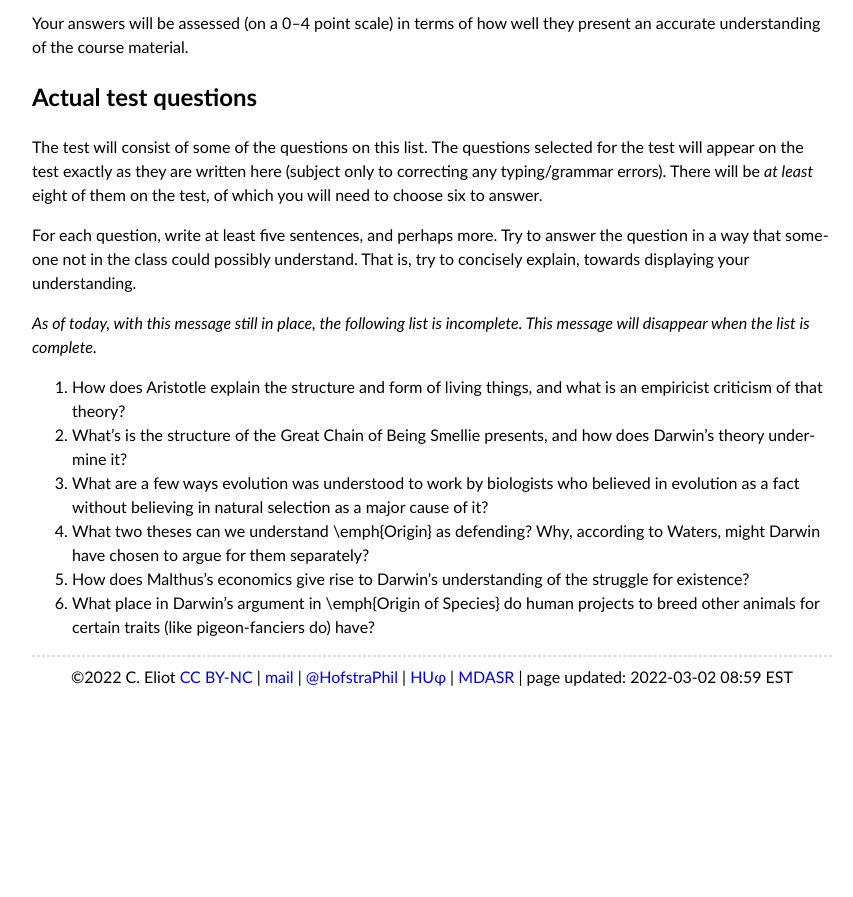
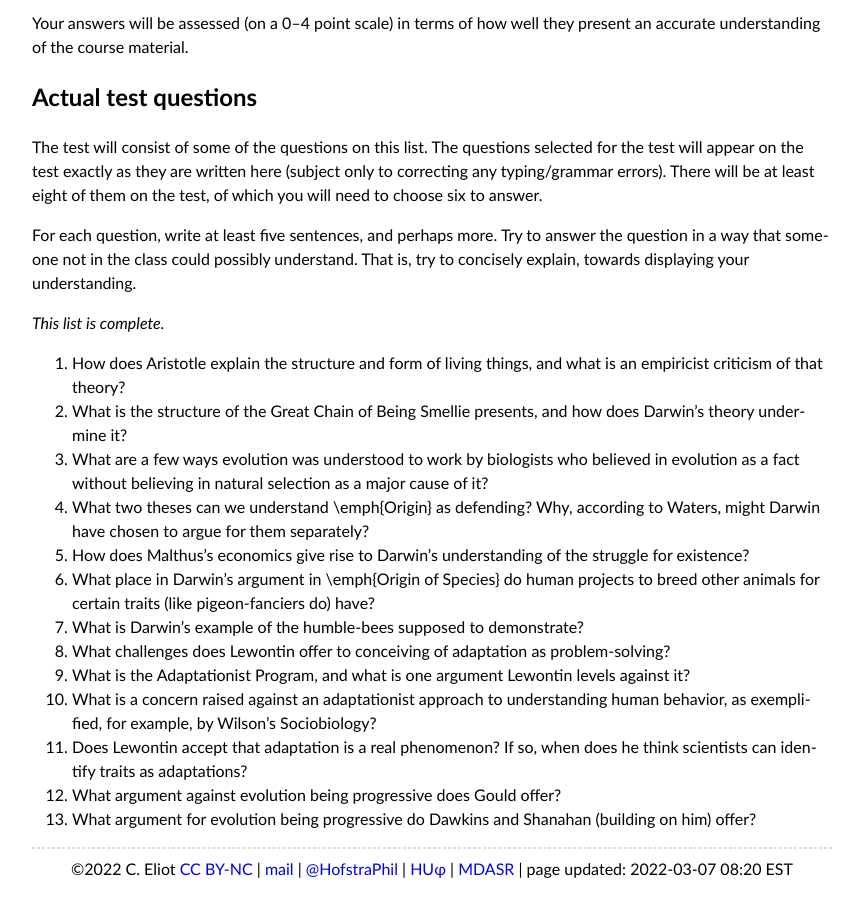
Before and after one commit to chreliot/phi162, a plain HTML site: page notes/first-test-questions/index.html in a window 1280 px wide. Shown: the part 660-1557 px from the top of the page, without its empty margins (208-1061 px from the left). Before the commit the page ends 1365 px from the top, so only its background shows below. Drawn offline with Linux system fonts and the light colour scheme.

Commit message:
rebuilding site on Mon Mar  7 08:32:12 EST 2022

```diff
--- a/notes/first-test-questions/index.html
+++ b/notes/first-test-questions/index.html
@@ -53,16 +53,23 @@
 <h2 id="evaluation">Evaluation</h2>
 <p>Your answers will be assessed (on a 0–4 point scale) in terms of how well they present an accurate understanding of the course material.</p>
 <h2 id="actual-test-questions">Actual test questions</h2>
-<p>The test will consist of some of the questions on this list. The questions selected for the test will appear on the test exactly as they are written here (subject only to correcting any typing/grammar errors). There will be <em>at least</em> eight of them on the test, of which you will need to choose six to answer.</p>
+<p>The test will consist of some of the questions on this list. The questions selected for the test will appear on the test exactly as they are written here (subject only to correcting any typing/grammar errors). There will be at least eight of them on the test, of which you will need to choose six to answer.</p>
 <p>For each question, write at least five sentences, and perhaps more. Try to answer the question in a way that someone not in the class could possibly understand. That is, try to concisely explain, towards displaying your understanding.</p>
-<p><em>As of today, with this message still in place, the following list is incomplete. This message will disappear when the list is complete</em>.</p>
+<p><em>This list is complete.</em></p>
 <ol>
 <li>How does Aristotle explain the structure and form of living things, and what is an empiricist criticism of that theory?</li>
-<li>What&rsquo;s is the structure of the Great Chain of Being Smellie presents, and how does Darwin&rsquo;s theory undermine it?</li>
+<li>What is the structure of the Great Chain of Being Smellie presents, and how does Darwin&rsquo;s theory undermine it?</li>
 <li>What are a few ways evolution was understood to work by biologists who believed in evolution as a fact without believing in natural selection as a major cause of it?</li>
 <li>What two theses can we understand \emph{Origin} as defending? Why, according to Waters, might Darwin have chosen to argue for them separately?</li>
 <li>How does Malthus&rsquo;s economics give rise to Darwin&rsquo;s understanding of the struggle for existence?</li>
 <li>What place in Darwin&rsquo;s argument in \emph{Origin of Species} do human projects to breed other animals for certain traits (like pigeon-fanciers do) have?</li>
+<li>What is Darwin&rsquo;s example of the humble-bees supposed to demonstrate?</li>
+<li>What challenges does Lewontin offer to conceiving of adaptation as problem-solving?</li>
+<li>What is the Adaptationist Program, and what is one argument Lewontin levels against it?</li>
+<li>What is a concern raised against an adaptationist approach to understanding human behavior, as exemplified, for example, by Wilson&rsquo;s Sociobiology?</li>
+<li>Does Lewontin accept that adaptation is a real phenomenon? If so, when does he think scientists can identify traits as adaptations?</li>
+<li>What argument against evolution being progressive does Gould offer?</li>
+<li>What argument for evolution being progressive do Dawkins and Shanahan (building on him) offer?</li>
 </ol>
 <!-- raw HTML omitted -->
 <!-- raw HTML omitted -->
@@ -74,7 +81,7 @@
   <hr/>
   ©2022 C. Eliot <a href="https://creativecommons.org/licenses/by-nc/4.0/">CC BY-NC</a> |  <a href="mailto:Christopher.H.Eliot@hofstra.edu">mail</a> | <a href="https://twitter.com/HofstraPhil">@HofstraPhil</a> | <a href="https://www.hofstra.edu/academics/colleges/hclas/phi/">HUφ</a> | <a href="https://chreliot.github.io/dasr">MDASR</a>
 
-  | page updated: 2022-03-02 08:59 EST
+  | page updated: 2022-03-07 08:20 EST
   </footer>
   </body>
 </html>
```
Also changed, not shown: index.html (+1 -1 lines), notes/index.html (+40 -2 lines), sitemap.xml (+4 -4 lines), tags/index.html (+1 -1 lines), tags/tests/index.html (+1 -1 lines).
